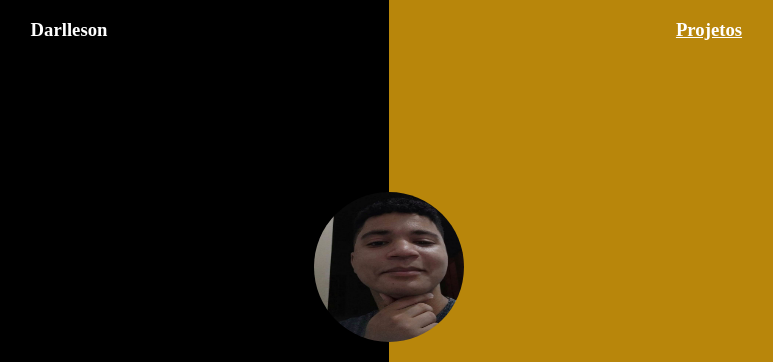
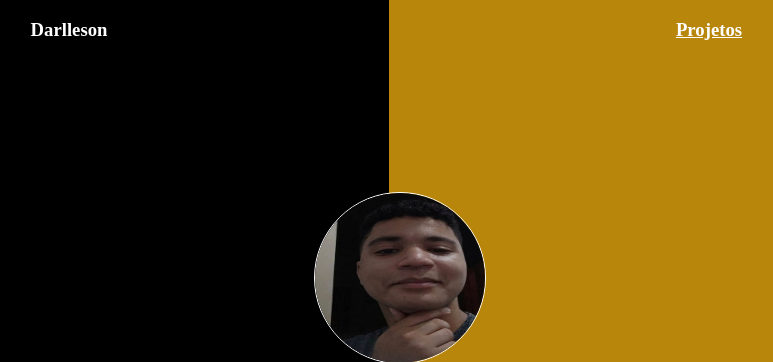
Before and after one commit to darlleson-lessa/darlleson-lessa.github.io, a plain HTML site: page index.html in a window 1280 px wide. Shown: the top 362 px of the page, without its empty margins (251-1024 px from the left). Drawn offline with Linux system fonts and the light colour scheme.

Commit message:
Update novoCurriculo.css

```diff
--- a/novoCurriculo.css
+++ b/novoCurriculo.css
@@ -40,9 +40,10 @@ figcaption{
 }
 
 .imagemPerfil{
-    height: 150px;
-    width: 150px;
+    height: 170px;
+    width: 170px;
     border-radius: 100%;
+    border: 1px solid white;
 }
 
 .imagemGitHub{
```
